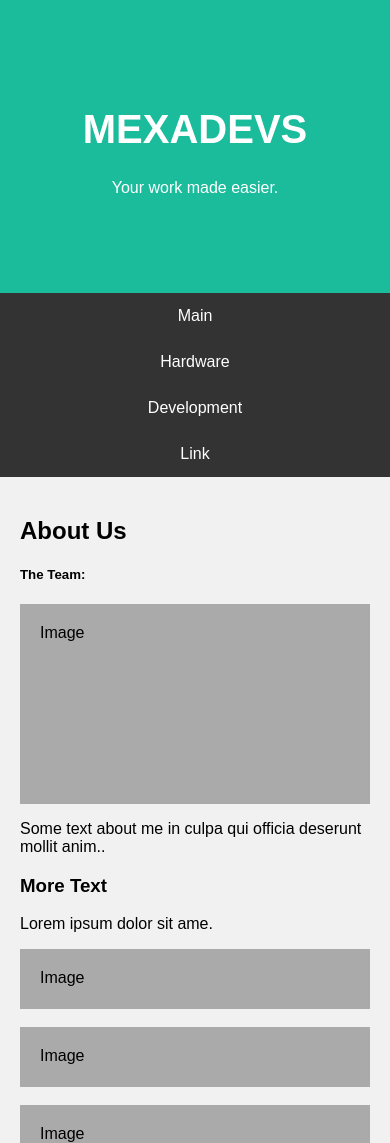
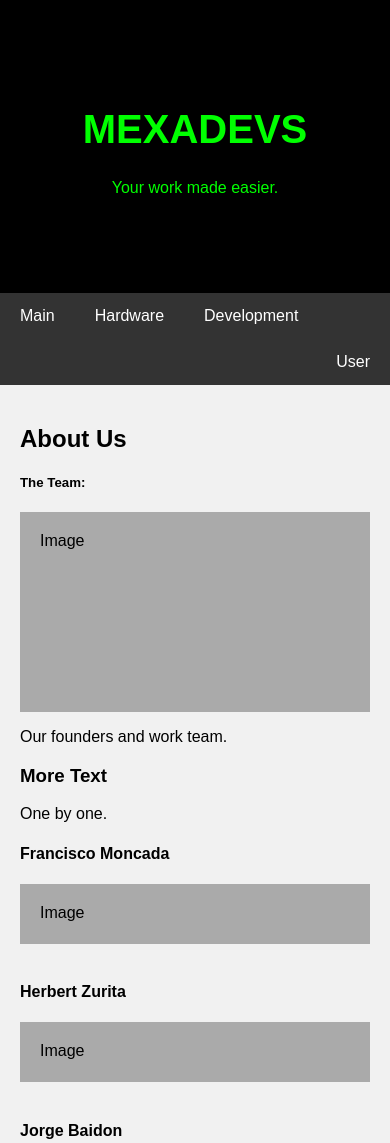
Before and after one commit to MXDVMonk/MEXADEVS, a plain HTML site: page index.html in a window 390 px wide. Shown: the top 1143 px of the page. Drawn offline with Linux system fonts and the light colour scheme.

Commit message:
Add files via upload

```diff
--- a/index.html
+++ b/index.html
@@ -4,111 +4,7 @@
 <title>Page Title</title>
 <meta charset="UTF-8">
 <meta name="viewport" content="width=device-width, initial-scale=1">
-<style>
-* {
-    box-sizing: border-box;
-}
-
-/* Style the body */
-body {
-    font-family: Arial, Helvetica, sans-serif;
-    margin: 0;
-}
-
-/* Header/logo Title */
-.header {
-    padding: 80px;
-    text-align: center;
-    background: #1abc9c;
-    color: white;
-}
-
-/* Increase the font size of the heading */
-.header h1 {
-    font-size: 40px;
-}
-
-/* Style the top navigation bar */
-.navbar {
-    overflow: hidden;
-    background-color: #333;
-}
-
-/* Style the navigation bar links */
-.navbar a {
-    float: left;
-    display: block;
-    color: white;
-    text-align: center;
-    padding: 14px 20px;
-    text-decoration: none;
-}
-
-/* Right-aligned link */
-.navbar a.right {
-    float: right;
-}
-
-/* Change color on hover */
-.navbar a:hover {
-    background-color: #ddd;
-    color: black;
-}
-
-/* Column container */
-.row {
-    display: -ms-flexbox; /* IE10 */
-    display: flex;
-    -ms-flex-wrap: wrap; /* IE10 */
-    flex-wrap: wrap;
-}
-
-/* Create two unequal columns that sits next to each other */
-/* Sidebar/left column */
-.side {
-    -ms-flex: 30%; /* IE10 */
-    flex: 30%;
-    background-color: #f1f1f1;
-    padding: 20px;
-}
-
-/* Main column */
-.main {
-    -ms-flex: 70%; /* IE10 */
-    flex: 70%;
-    background-color: white;
-    padding: 20px;
-}
-
-/* Fake image, just for this example */
-.fakeimg {
-    background-color: #aaa;
-    width: 100%;
-    padding: 20px;
-}
-
-/* Footer */
-.footer {
-    padding: 20px;
-    text-align: center;
-    background: #ddd;
-}
-
-/* Responsive layout - when the screen is less than 700px wide, make the two columns stack on top of each other instead of next to each other */
-@media screen and (max-width: 700px) {
-    .row {
-        flex-direction: column;
-    }
-}
-
-/* Responsive layout - when the screen is less than 400px wide, make the navigation links stack on top of each other instead of next to each other */
-@media screen and (max-width: 400px) {
-    .navbar a {
-        float: none;
-        width: 100%;
-    }
-}
-</style>
+<link rel="stylesheet" type="text/css" href="style.css">
 </head>
 <body>
 
@@ -121,7 +17,7 @@ body {
   <a href="#">Main</a>
   <a href="#">Hardware</a>
   <a href="#">Development</a>
-  <a href="#" class="right">Link</a>
+  <a href="#" class="right">User</a>
 </div>
 
 <div class="row">
@@ -129,11 +25,14 @@ body {
       <h2>About Us</h2>
       <h5>The Team:</h5>
       <div class="fakeimg" style="height:200px;">Image</div>
-      <p>Some text about me in culpa qui officia deserunt mollit anim..</p>
+      <p>Our founders and work team.</p>
       <h3>More Text</h3>
-      <p>Lorem ipsum dolor sit ame.</p>
+      <p>One by one.</p>
+      <h4>Francisco Moncada</h4>
       <div class="fakeimg" style="height:60px;">Image</div><br>
+      <h4>Herbert Zurita</h4>
       <div class="fakeimg" style="height:60px;">Image</div><br>
+      <h4>Jorge Baidon</h4>
       <div class="fakeimg" style="height:60px;">Image</div>
   </div>
   <div class="main">
--- a/style.css
+++ b/style.css
@@ -1,14 +1,33 @@
-.header{
+* {
+    box-sizing: border-box;
+}
+
+/* Style the body */
+body {
+    font-family: Arial, Helvetica, sans-serif;
+    margin: 0;
+}
+
+/* Header/logo Title */
+.header {
     padding: 80px;
     text-align: center;
-	background: #1abc9c;
-	color: white;
+    background: black;
+    color: #00ff00;
 }
 
+/* Increase the font size of the heading */
 .header h1 {
     font-size: 40px;
 }
 
+/* Style the top navigation bar */
+.navbar {
+    overflow: hidden;
+    background-color: #333;
+}
+
+/* Style the navigation bar links */
 .navbar a {
     float: left;
     display: block;
@@ -18,46 +37,51 @@
     text-decoration: none;
 }
 
+/* Right-aligned link */
 .navbar a.right {
     float: right;
 }
 
-.navbar a:hover{
+/* Change color on hover */
+.navbar a:hover {
     background-color: #ddd;
     color: black;
 }
 
-*{
-	box-sizing: border-box;
-}
-
-.row{
+/* Column container */
+.row {
+    display: -ms-flexbox; /* IE10 */
     display: flex;
+    -ms-flex-wrap: wrap; /* IE10 */
     flex-wrap: wrap;
 }
 
-.side{
+/* Create two unequal columns that sits next to each other */
+/* Sidebar/left column */
+.side {
+    -ms-flex: 30%; /* IE10 */
     flex: 30%;
     background-color: #f1f1f1;
     padding: 20px;
 }
-.main{
+
+/* Main column */
+.main {
+    -ms-flex: 70%; /* IE10 */
     flex: 70%;
     background-color: white;
     padding: 20px;
 }
-@media screen and (max-width: 700px){
-	.row{
-		flex-direction: column;
+
+/* Fake image, just for this example */
+.fakeimg {
+    background-color: #aaa;
+    width: 100%;
+    padding: 20px;
 }
-}
-@media screen and (max-width: 400px){
-	.navbar a{
-		float: none;
-		width: 100%;
-	}
-}
-.footer{
+
+/* Footer */
+.footer {
     padding: 20px;
     text-align: center;
     background: #ddd;
```
Lines whose indentation alone changed are shown as unchanged.
